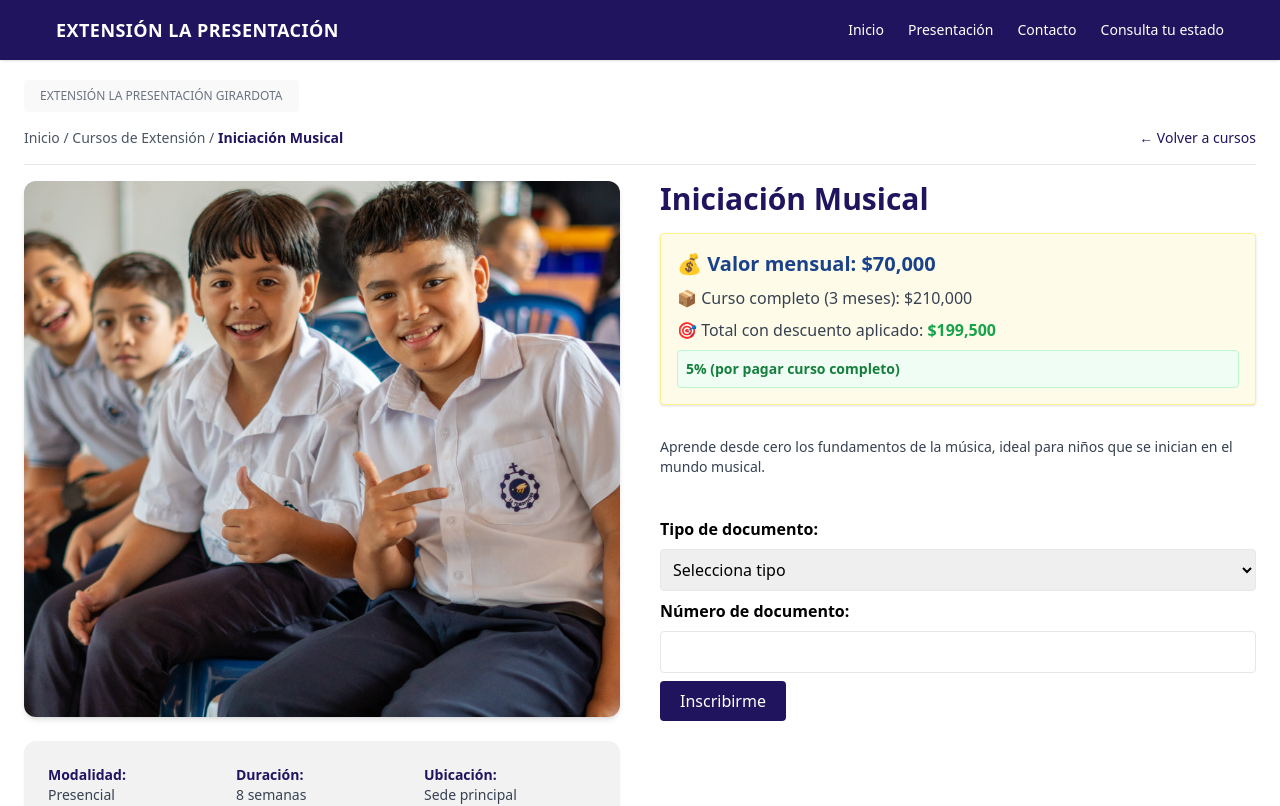
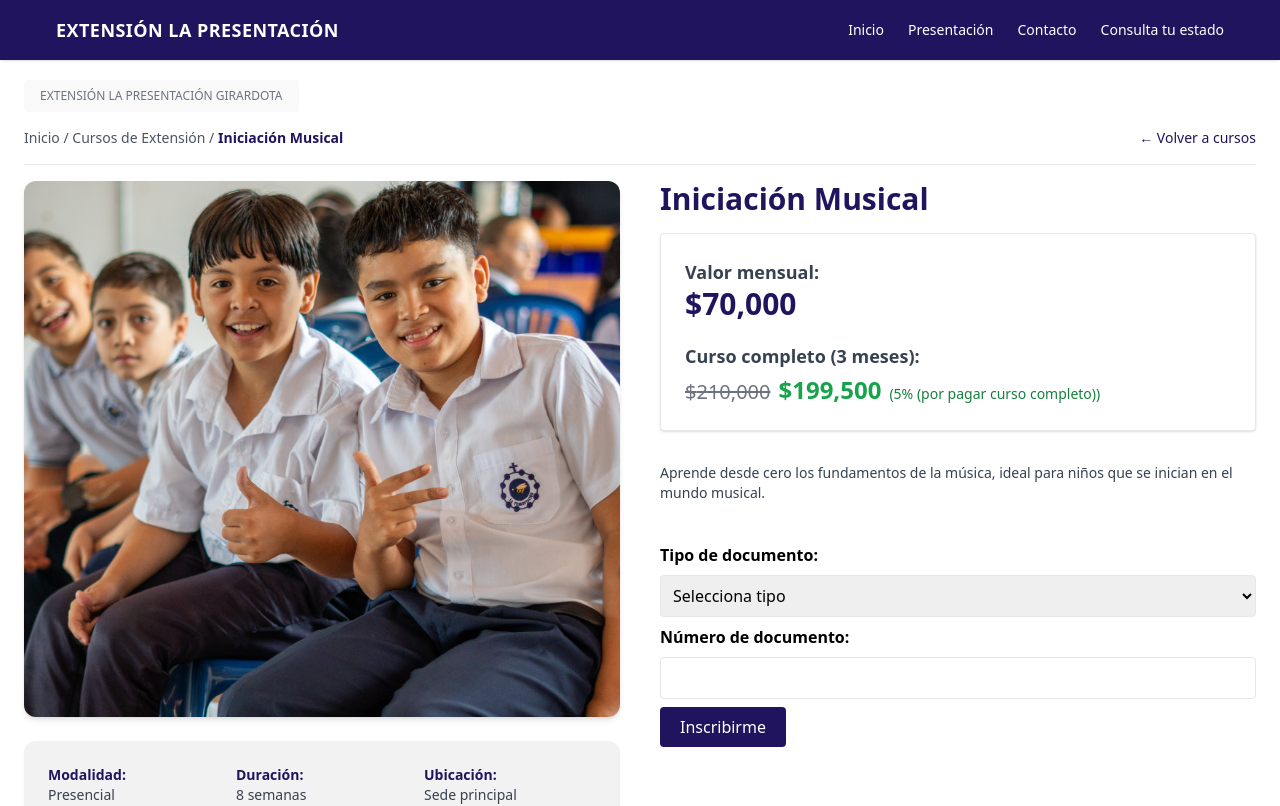
Before and after one commit to secifuentes/extension, a React (Vite) app: page /curso/1 in a window 1280 px wide. Shown: the top 806 px of the page. Built offline with nearby package versions, Linux system fonts and the light colour scheme.

Commit message:
feat: bloque de precios mejorado con descuentos claros y estilo institucional

```diff
--- a/src/pages/CursoDetalle.jsx
+++ b/src/pages/CursoDetalle.jsx
@@ -135,14 +135,35 @@ const CursoDetalle = () => {
           <h2 className="text-3xl font-bold text-institucional">{curso.nombre}</h2>
 
           {/* Bloque visual de precios */}
-          <div className="bg-yellow-50 border border-yellow-200 p-4 rounded shadow space-y-2">
-            <p className="text-xl font-semibold text-presentacionDark">💰 Valor mensual: ${valorMensual.toLocaleString()}</p>
-            <p className="text-md text-gray-700">📦 Curso completo (3 meses): ${valorTrimestral.toLocaleString()}</p>
-            <p className="text-md text-gray-700">🎯 Total con descuento aplicado: <span className="font-bold text-green-600">${total.toLocaleString()}</span></p>
-            <p className="text-sm text-green-700 font-semibold bg-green-50 p-2 rounded border border-green-200">
-              {textoDescuento}
-            </p>
-          </div>
+          {/* Bloque visual de precios */}
+<div className="border border-gray-200 p-6 rounded shadow space-y-5 bg-white">
+  {/* Valor mensual */}
+  <div>
+    <p className="text-lg font-semibold text-gray-700">Valor mensual:</p>
+    <p className="text-3xl font-bold text-institucional">${valorMensual.toLocaleString()}</p>
+  </div>
+
+  {/* Curso completo */}
+  <div>
+    <p className="text-lg font-semibold text-gray-700 mt-4">Curso completo (3 meses):</p>
+    <div className="flex items-baseline gap-2 mt-1">
+      <span className="text-gray-500 line-through text-xl">${valorTrimestral.toLocaleString()}</span>
+      <span className="text-2xl font-bold text-green-600">${total.toLocaleString()}</span>
+      <span className="text-sm text-green-700 font-medium">
+        ({textoDescuento})
+      </span>
+    </div>
+  </div>
+
+  {/* Texto explicativo para familia Presentación */}
+  {datosEstudiante && modoPago === 'trimestral' && (
+    <div className="bg-gray-50 border border-gray-200 p-4 rounded text-sm text-gray-800 leading-relaxed">
+      Si haces parte de la Familia Presentación, tienes un <strong>10% exclusivo</strong> en tu inscripción.<br />
+      Y al pagar los tres meses, se suma el <strong>5% incluido</strong> en el curso.<br />
+      <span className="font-semibold text-institucional">¡Disfruta un 15% de descuento total por anticipado!</span>
+    </div>
+  )}
+  </div>
 
           <p className="text-sm text-gray-700 mt-4">{curso.descripcion}</p>
 
```
